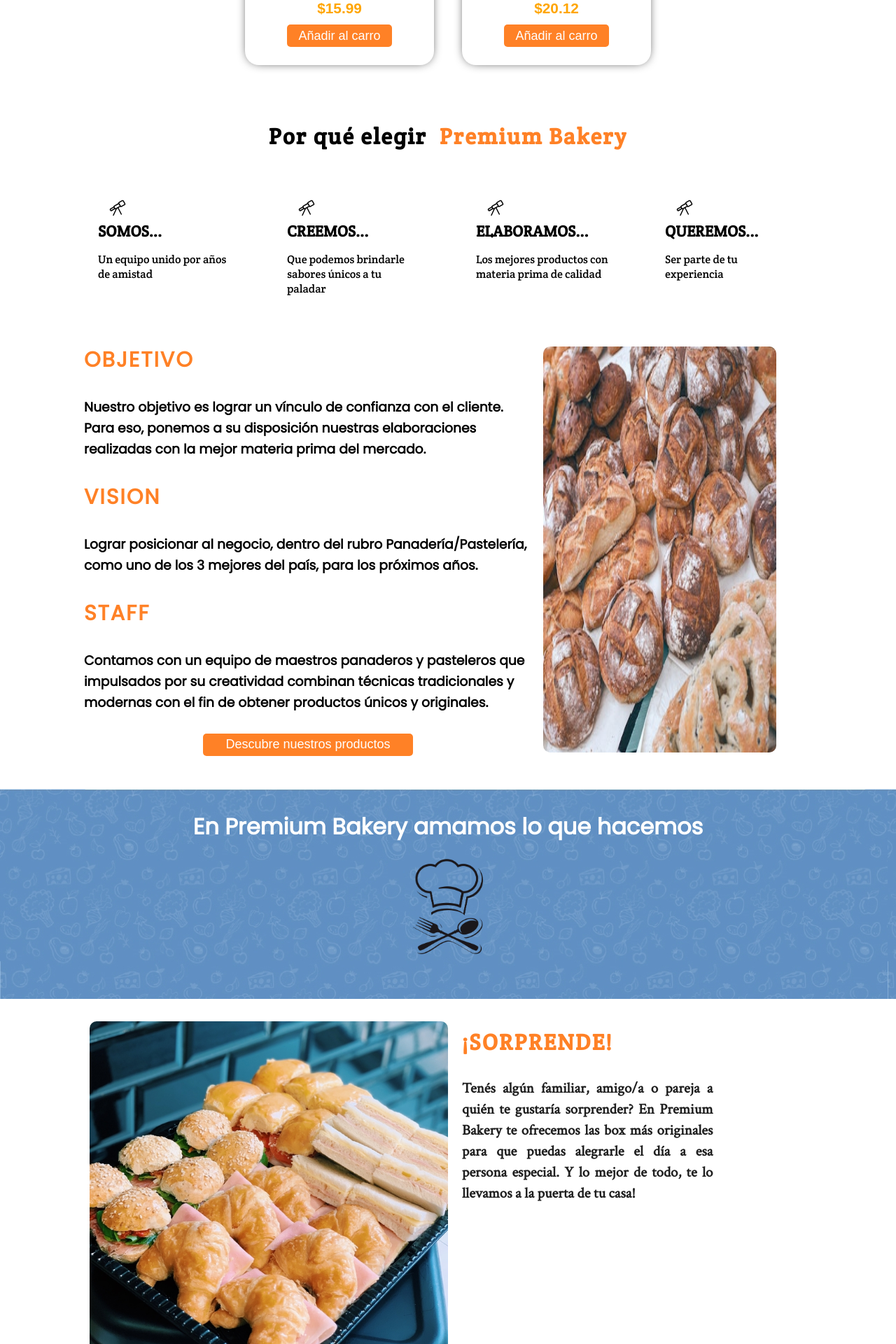
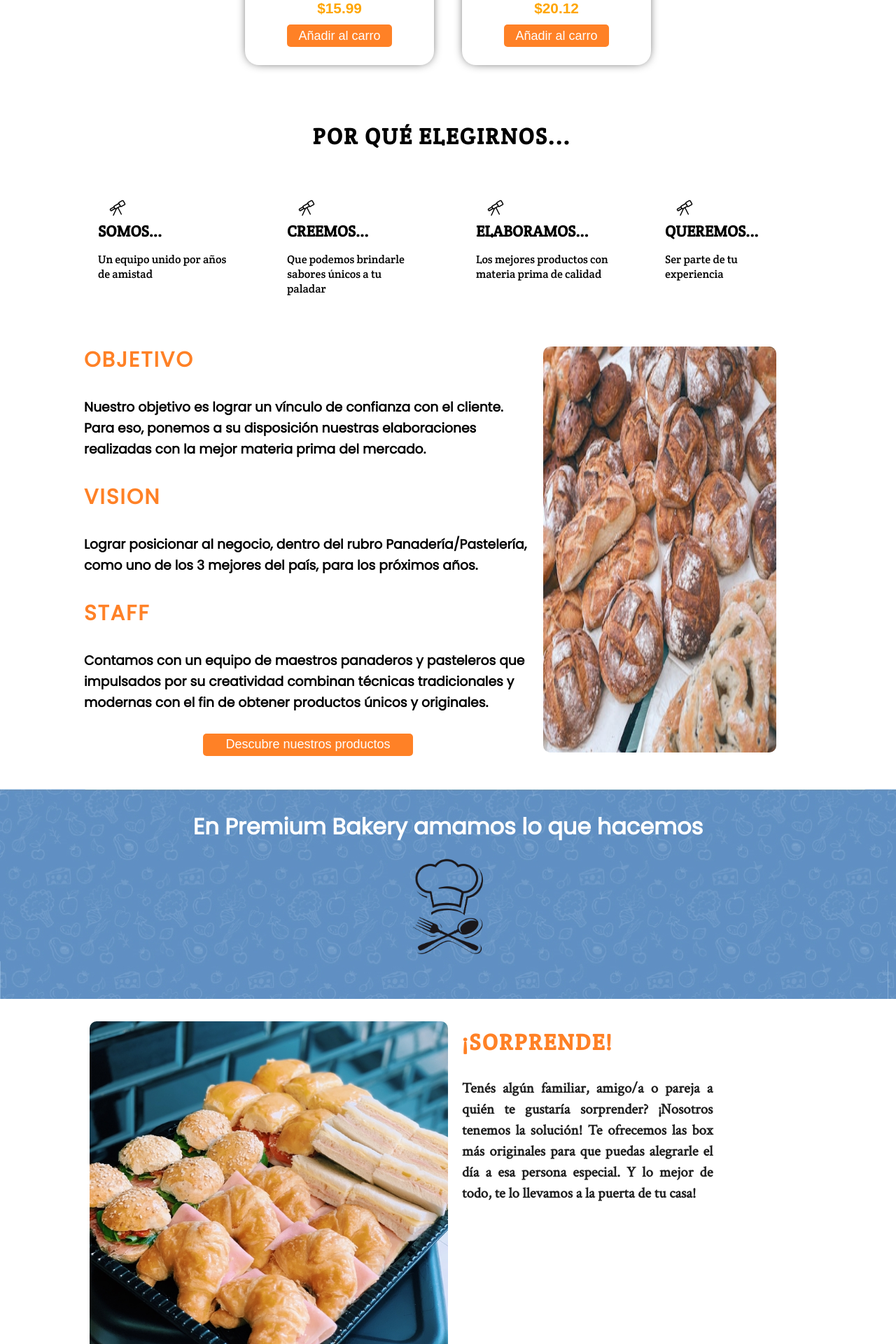
Before and after one commit to SzucsJuan21/proyectogrupal, a React (Create React App) app: page / in a window 1280 px wide. Shown: the part 1154-3074 px from the top of the page at 70% size. Built offline with nearby package versions, Linux system fonts and the light colour scheme; data requests are answered from the project's data file; a web font is replaced by a local one.

Commit message:
modifiqué texto nuevamente

```diff
--- a/src/Componentes/CardsInfo/ContainerCards.js
+++ b/src/Componentes/CardsInfo/ContainerCards.js
@@ -23,8 +23,8 @@
   return (
     <div style={{width:'100%', margin:'20px 0'}}>
       <h1 style={s.estilotitulo}>
-        Por qué elegir<pre> </pre>{" "}
-        <span style={s.estilospan}>Premium Bakery</span>
+        POR QUÉ ELEGIRNOS...<pre> </pre>{" "}
+        {/* <span style={s.estilospan}>Premium Bakery</span> */}
       </h1>
       <div style={s.estilocontainer}>
         {lista.map((item) => (
--- a/src/Componentes/info/tc.js
+++ b/src/Componentes/info/tc.js
@@ -16,7 +16,7 @@
           <h1 className="titulo-tc">¡SORPRENDE!</h1>
           <p className="texto-tc">
             Tenés algún familiar, amigo/a o pareja a quién te gustaría
-            sorprender? En Premium Bakery te ofrecemos las box más originales
+            sorprender? ¡Nosotros tenemos la solución! Te ofrecemos las box más originales
             para que puedas alegrarle el día a esa persona especial. Y lo mejor
             de todo, te lo llevamos a la puerta de tu casa!
           </p>
```
